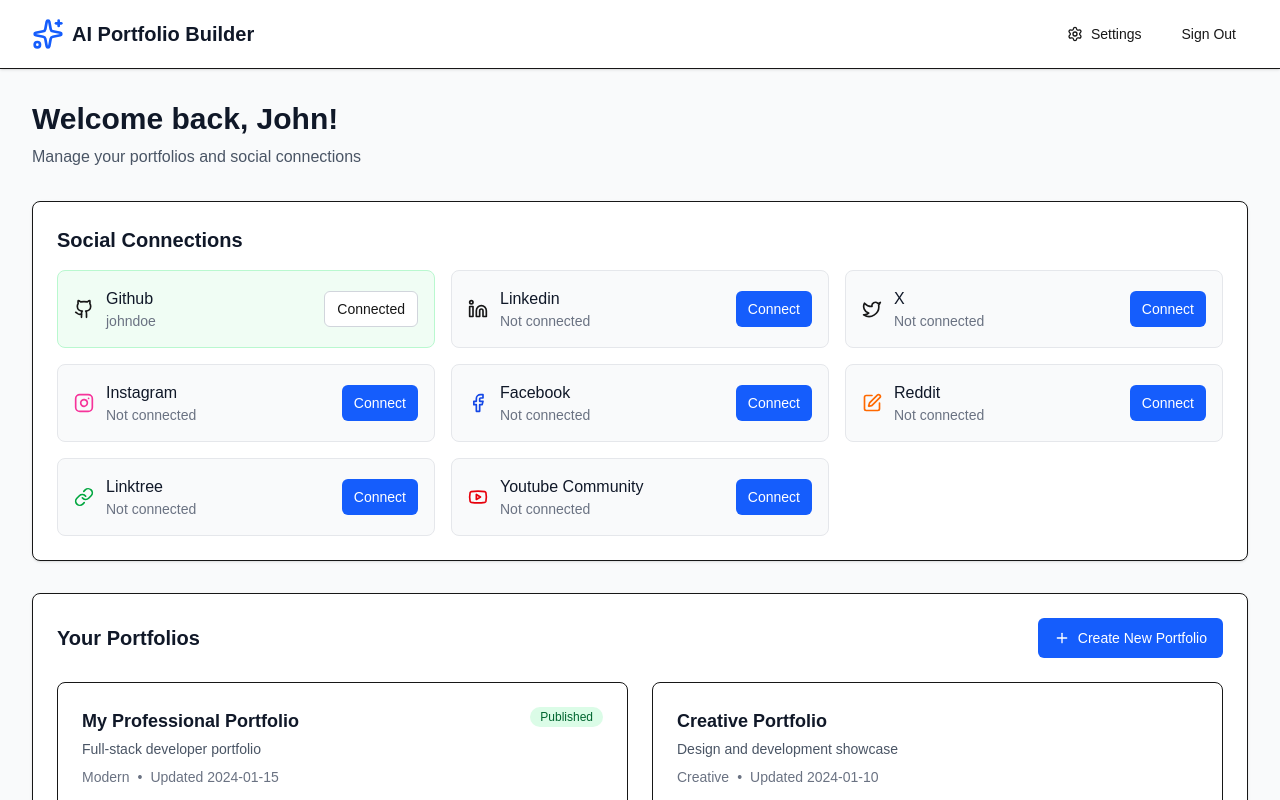
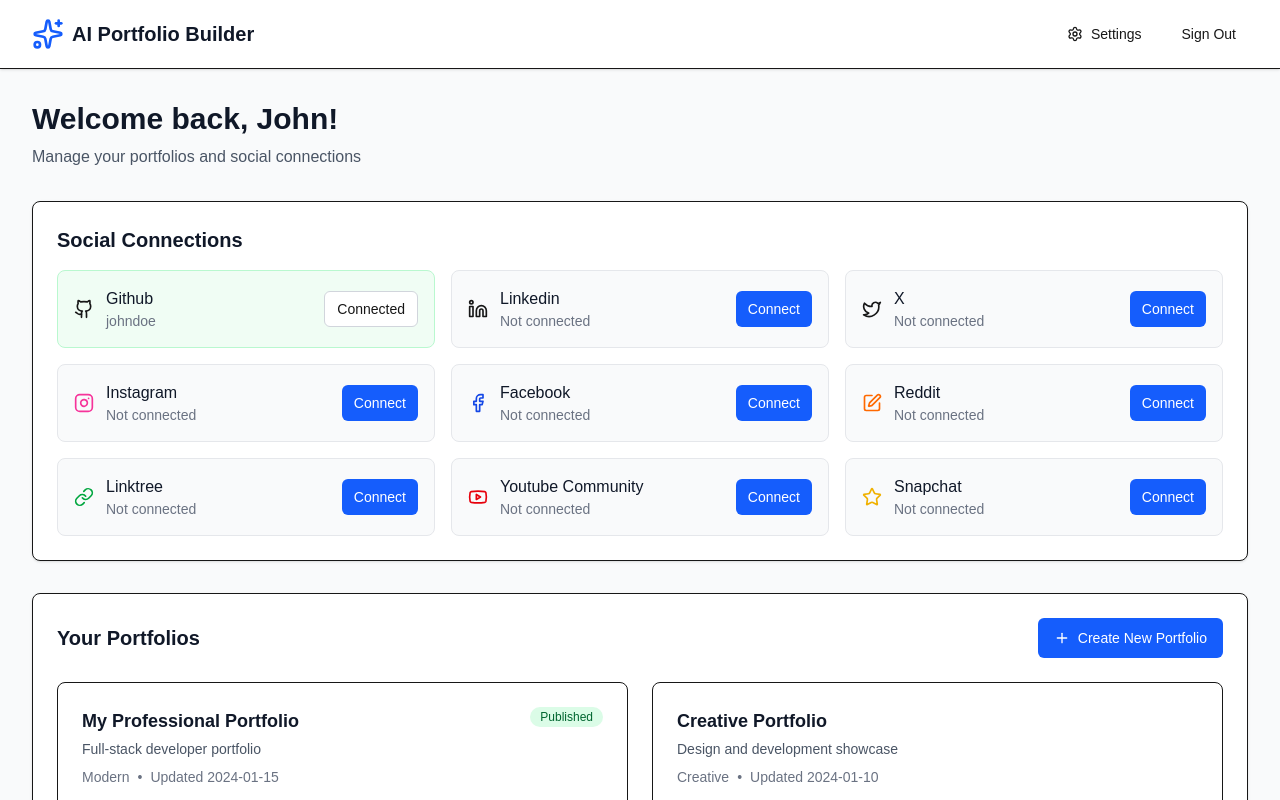
Before and after one commit to ipratikseeyou/Dropclick, a Next.js app in the folder frontend/: page /dashboard in a window 1280 px wide. Shown: the top 800 px of the page. Built offline with nearby package versions, Linux system fonts and the light colour scheme.

Commit message:
feat: add Snapchat as a social platform option in AI generate and dashboard pages; use Star icon as placeholder

```diff
--- a/frontend/src/app/ai-generate/page.tsx
+++ b/frontend/src/app/ai-generate/page.tsx
@@ -22,7 +22,7 @@ import {
 } from 'lucide-react';
 
 interface SocialProfile {
-  platform: 'github' | 'linkedin' | 'X' | 'instagram' | 'facebook' | 'reddit' | 'linktree' | 'youtube_community';
+  platform: 'github' | 'linkedin' | 'X' | 'instagram' | 'facebook' | 'reddit' | 'linktree' | 'youtube_community' | 'snapchat';
   username: string;
   connected: boolean;
   post: boolean;
@@ -60,6 +60,7 @@ export default function AIGeneratePage() {
     { platform: 'reddit', username: '', connected: false, post: false },
     { platform: 'linktree', username: '', connected: false, post: false },
     { platform: 'youtube_community', username: '', connected: false, post: false },
+    { platform: 'snapchat', username: '', connected: false, post: false },
   ]);
   const [preferences, setPreferences] = useState<AIPreferences>({
     tone: 'professional',
@@ -203,14 +204,15 @@ export default function AIGeneratePage() {
                       {profile.platform === 'reddit' && <Edit className="h-6 w-6 text-orange-500" />}
                       {profile.platform === 'linktree' && <Link className="h-6 w-6 text-green-600" />}
                       {profile.platform === 'youtube_community' && <Youtube className="h-6 w-6 text-red-600" />}
+                      {profile.platform === 'snapchat' && <Star className="h-6 w-6 text-yellow-500" />}
                     </div>
                     <div className="flex-1">
                       <label className="block text-sm font-medium text-gray-700 capitalize mb-1">
-                        {profile.platform === 'youtube_community' ? 'Youtube Community' : profile.platform === 'linktree' ? 'Linktree' : profile.platform.charAt(0).toUpperCase() + profile.platform.slice(1)} Username
+                        {profile.platform === 'youtube_community' ? 'Youtube Community' : profile.platform === 'linktree' ? 'Linktree' : profile.platform === 'snapchat' ? 'Snapchat' : profile.platform.charAt(0).toUpperCase() + profile.platform.slice(1)} Username
                       </label>
                       <input
                         type="text"
-                        placeholder={`Enter your ${profile.platform === 'youtube_community' ? 'Youtube Community' : profile.platform === 'linktree' ? 'Linktree' : profile.platform} username`}
+                        placeholder={`Enter your ${profile.platform === 'youtube_community' ? 'Youtube Community' : profile.platform === 'linktree' ? 'Linktree' : profile.platform === 'snapchat' ? 'Snapchat' : profile.platform} username`}
                         value={profile.username}
                         onChange={(e) => handleProfileChange(profile.platform, e.target.value)}
                         className="w-full px-3 py-2 border border-gray-300 rounded-md focus:outline-none focus:ring-blue-500 focus:border-blue-500"
--- a/frontend/src/app/dashboard/page.tsx
+++ b/frontend/src/app/dashboard/page.tsx
@@ -16,7 +16,8 @@ import {
   Instagram,
   Facebook,
   Youtube,
-  Link
+  Link,
+  Star
 } from 'lucide-react';
 import { signOut } from 'next-auth/react';
 
@@ -50,7 +51,8 @@ export default function DashboardPage() {
     { platform: 'facebook', connected: false, username: null },
     { platform: 'reddit', connected: false, username: null },
     { platform: 'linktree', connected: false, username: null },
-    { platform: 'youtube_community', connected: false, username: null }
+    { platform: 'youtube_community', connected: false, username: null },
+    { platform: 'snapchat', connected: false, username: null },
   ]);
 
   return (
@@ -112,9 +114,10 @@ export default function DashboardPage() {
                     {connection.platform === 'reddit' && <Edit className="h-5 w-5 text-orange-500" />}
                     {connection.platform === 'linktree' && <Link className="h-5 w-5 text-green-600" />}
                     {connection.platform === 'youtube_community' && <Youtube className="h-5 w-5 text-red-600" />}
+                    {connection.platform === 'snapchat' && <Star className="h-5 w-5 text-yellow-500" />}
                     <div>
                       <p className="font-medium text-gray-900 capitalize">
-                        {connection.platform === 'youtube_community' ? 'Youtube Community' : connection.platform === 'linktree' ? 'Linktree' : connection.platform}
+                        {connection.platform === 'youtube_community' ? 'Youtube Community' : connection.platform === 'linktree' ? 'Linktree' : connection.platform === 'snapchat' ? 'Snapchat' : connection.platform}
                       </p>
                       <p className="text-sm text-gray-500">
                         {connection.connected ? connection.username : 'Not connected'}
```
